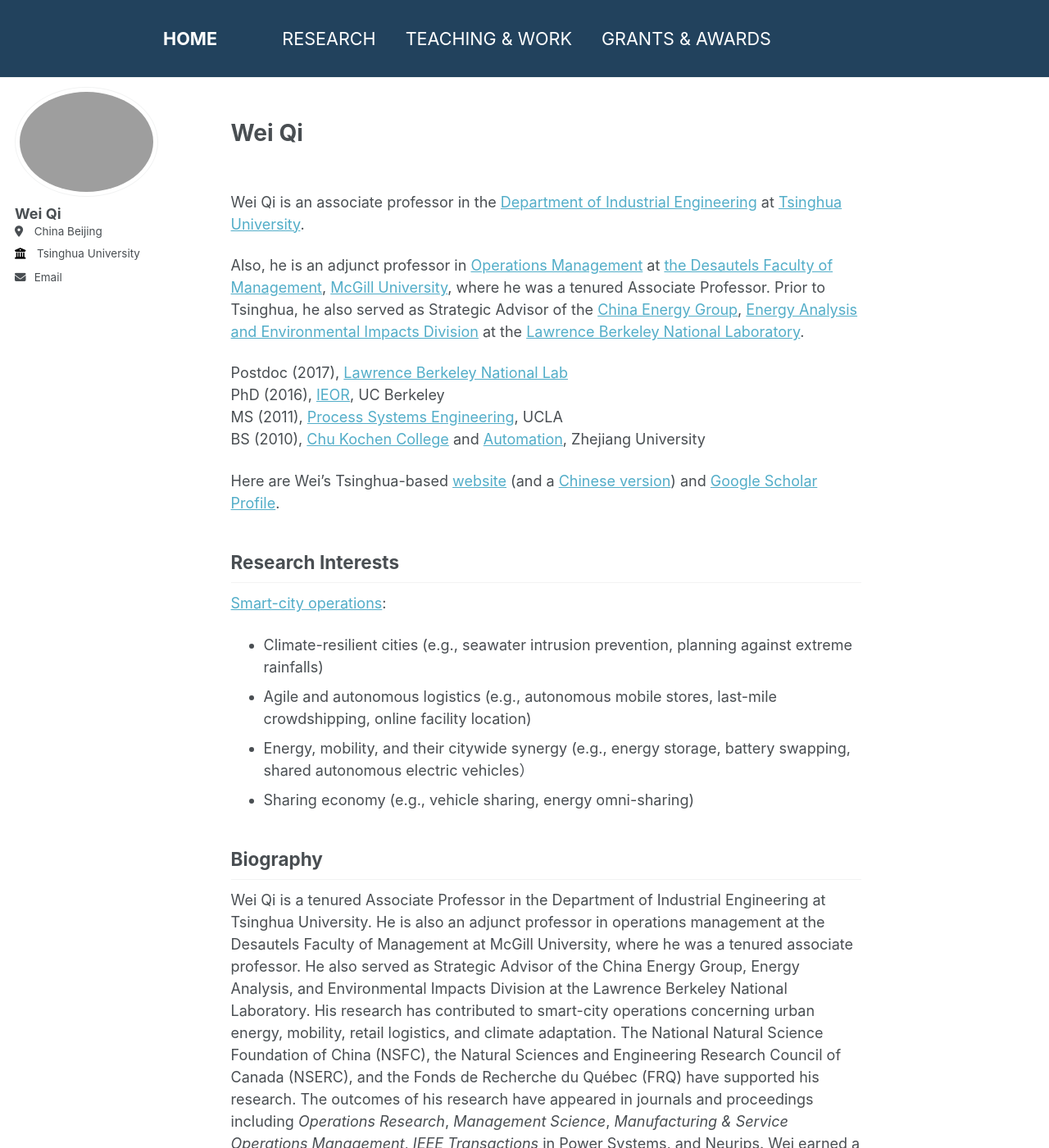
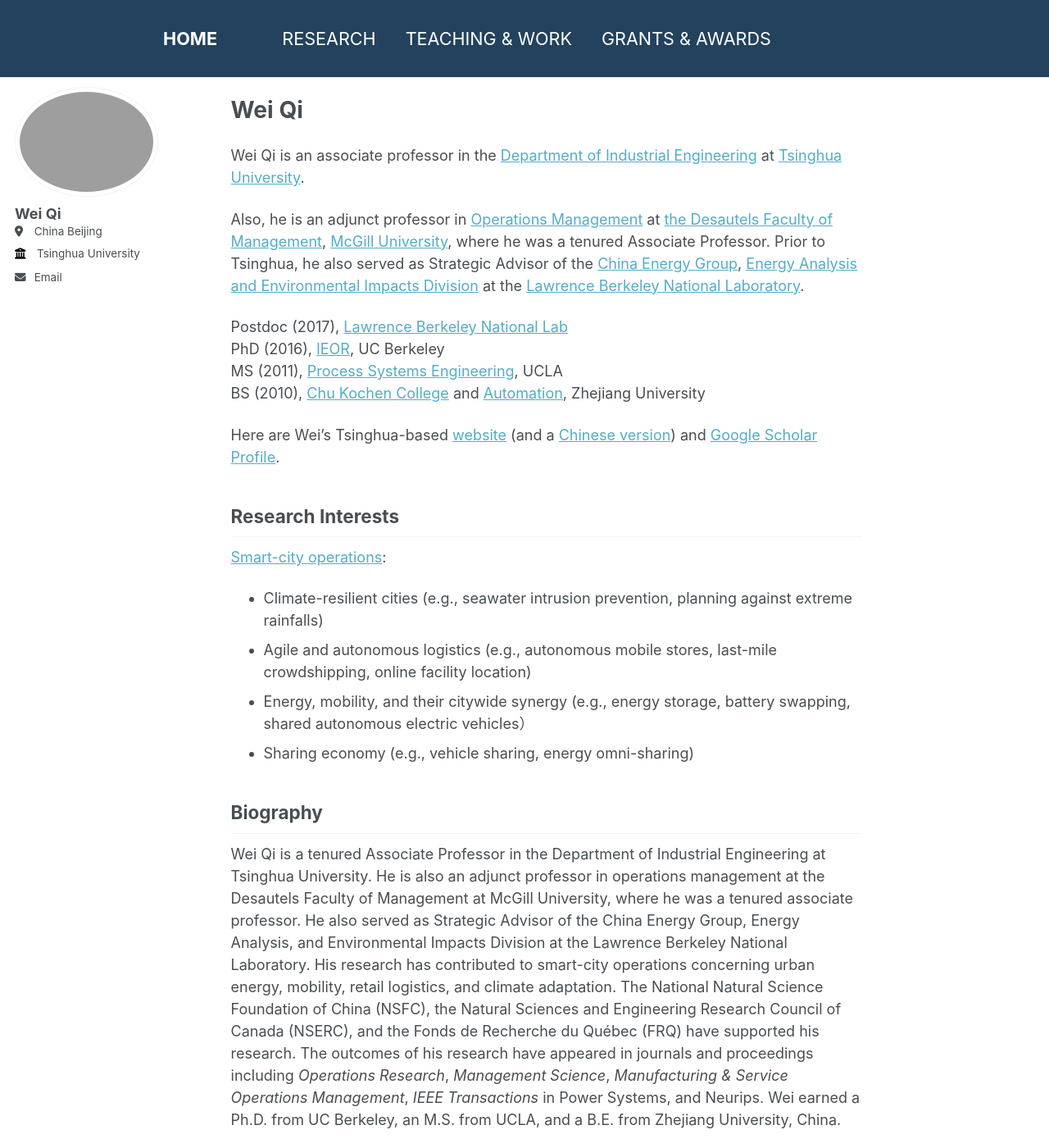
Before and after one commit to wei-qi-home/wei-qi-home.github.io, a Jekyll site: the page built from _pages/about.md, in a window 1280 px wide and 1400 px high. Shown: the whole window at 82% size. Built offline with Jekyll 4.4.1, drawn with Linux system fonts in a browser that asks for light colours.

Commit message:
Update _page.scss

```diff
--- a/_sass/_page.scss
+++ b/_sass/_page.scss
@@ -36,7 +36,7 @@
 
 .page__title {
   margin-top: 0;
-  line-height: 4;
+  line-height: 2;
 
   & + .page__meta {
     margin-top: -0.5em;
```
